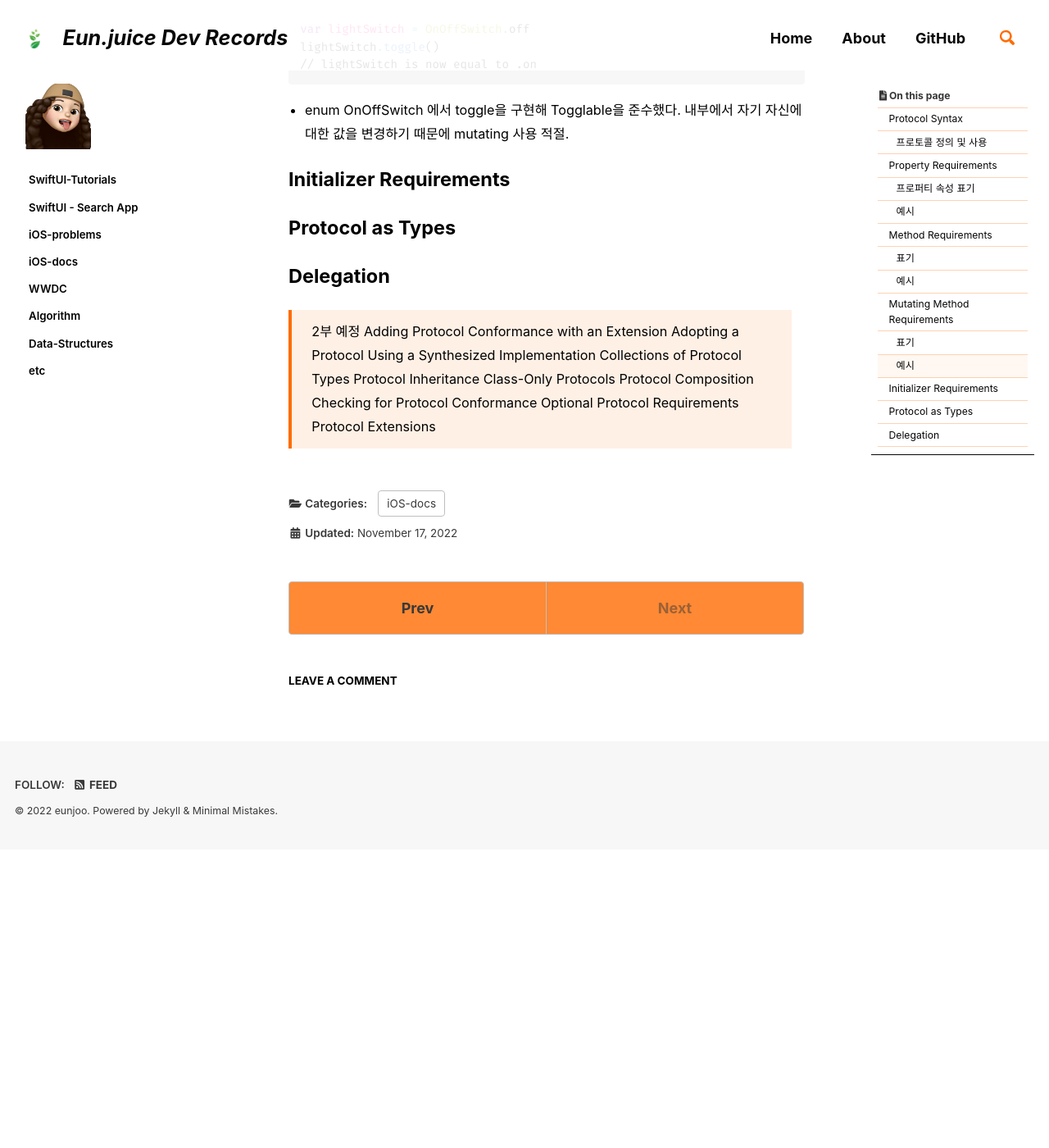
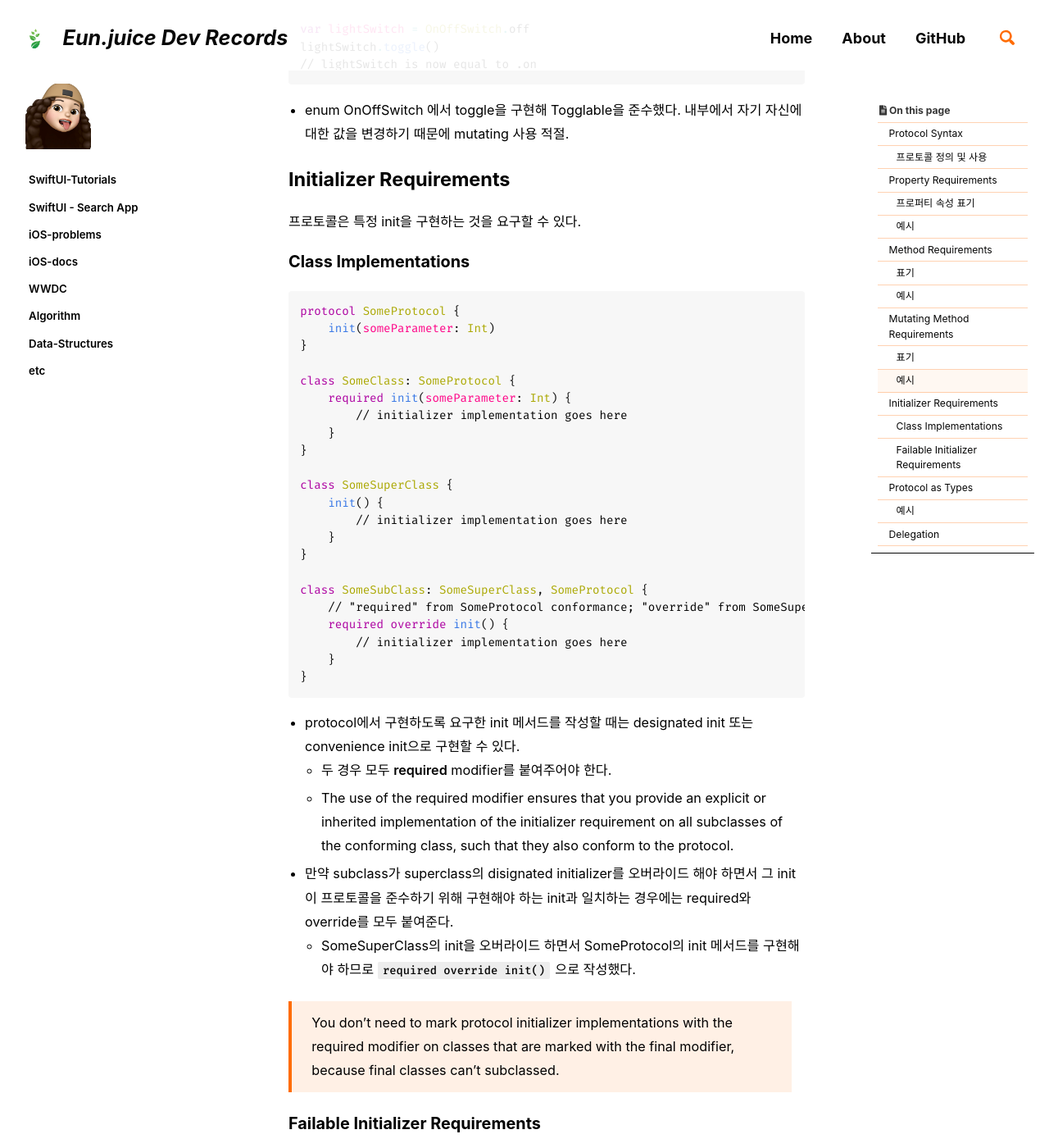
Before and after one commit to eunjooChoi/eunjoochoi.github.io, a Jekyll site: the page built from _posts/iOS-Docs/2022-11-17-Protocols-01.md, in a window 1280 px wide and 1400 px high, scrolled down 4044 px. Shown: the whole window at 82% size. Built offline with Jekyll 4.4.1, drawn with Linux system fonts in a browser that asks for light colours; cached includes are drawn as plain includes; some web fonts are replaced; comment, search, counter and statistics services are not loaded; before the commit the page ends 5080 px from its top, so only the background shows below that; some of the changed text lies outside the part shown.

Commit message:
title: "Protocols 01" (완성)

````diff
--- a/_posts/iOS-Docs/2022-11-17-Protocols-01.md
+++ b/_posts/iOS-Docs/2022-11-17-Protocols-01.md
@@ -180,16 +180,90 @@ lightSwitch.toggle()
 - enum OnOffSwitch 에서 toggle을 구현해 Togglable을 준수했다. 내부에서 자기 자신에 대한 값을 변경하기 때문에 mutating 사용 적절.
 
 ## Initializer Requirements
+프로토콜은 특정 init을 구현하는 것을 요구할 수 있다.
+
+### Class Implementations
+
+```swift
+protocol SomeProtocol {
+    init(someParameter: Int)
+}
+
+class SomeClass: SomeProtocol {
+    required init(someParameter: Int) {
+        // initializer implementation goes here
+    }
+}
+
+class SomeSuperClass {
+    init() {
+        // initializer implementation goes here
+    }
+}
+
+class SomeSubClass: SomeSuperClass, SomeProtocol {
+    // "required" from SomeProtocol conformance; "override" from SomeSuperClass
+    required override init() {
+        // initializer implementation goes here
+    }
+}
+```
+
+- protocol에서 구현하도록 요구한 init 메서드를 작성할 때는 designated init 또는 convenience init으로 구현할 수 있다.
+   - 두 경우 모두 **required** modifier를 붙여주어야 한다.
+   - The use of the required modifier ensures that you provide an explicit or inherited implementation of the initializer requirement on all subclasses of the conforming class, such that they also conform to the protocol.
+- 만약 subclass가 superclass의 disignated initializer를 오버라이드 해야 하면서 그 init이 프로토콜을 준수하기 위해 구현해야 하는 init과 일치하는 경우에는 required와 override를 모두 붙여준다.
+   - SomeSuperClass의 init을 오버라이드 하면서 SomeProtocol의 init 메서드를 구현해야 하므로 `required override init()` 으로 작성했다.
+
+> You don’t need to mark protocol initializer implementations with the required modifier on classes that are marked with the final modifier, because final classes can’t subclassed.
+
+
+### Failable Initializer Requirements
+- Failable init도 프로토콜에 정의될 수 있다.
+   - nonfailable init requirement는 nonfailable init 또는 implicitly unwrapped failable init으로 구현될 수 있다.
+
 ## Protocol as Types
+
+- 프로토콜을 Type으로 사용하는 것을 `existential type` 이라고 하는데, 이는 "there exists a type T such that T conforms to the protocol"이라는 문구에서 유래한다.
+- 프로토콜을 사용할 수 있는 다른 타입들
+   - function, method, init의 parameter type 또는 return 타입
+   - constant, variable, property의 타입
+   - array dictionary, other container의 타입
+
+> 프로토콜이 type이기 때문에 프로토콜의 이름의 첫 글자를 대문자로 한다. Int나 String 처럼!
+
+### 예시
+
+```swift
+class Dice {
+    let sides: Int
+    let generator: RandomNumberGenerator
+    init(sides: Int, generator: RandomNumberGenerator) {
+        self.sides = sides
+        self.generator = generator
+    }
+    func roll() -> Int {
+        return Int(generator.random() * Double(sides)) + 1
+    }
+}
+
+var d6 = Dice(sides: 6, generator: LinearCongruentialGenerator())
+for _ in 1...5 {
+    print("Random dice roll is \(d6.roll())")
+}
+// Random dice roll is 3
+// Random dice roll is 5
+// Random dice roll is 4
+// Random dice roll is 5
+// Random dice roll is 4
+```
+- 위에서 봤던 RandomNumberGenerator 프로토콜을 generator의 타입으로 선언했다.
+   - 추후 protocol 타입에서 protocol을 채택한 클래스 타입으로 다운캐스팅 할 수 있다.
+- 또 init의 generator parameter도 RandomNumberGenerator로 선언했다.
+   - generator가 RandomNumberGenerator를 준수하는 무언가임을 알기 때문에 우리는 init 메서드 내에서 random()을 호출할 수 있다.
+
+
 ## Delegation
-
-> 2부 예정
-> Adding Protocol Conformance with an Extension
-> Adopting a Protocol Using a Synthesized Implementation
-> Collections of Protocol Types
-> Protocol Inheritance
-> Class-Only Protocols
-> Protocol Composition
-> Checking for Protocol Conformance
-> Optional Protocol Requirements
-> Protocol Extensions
+- iOS 개발할 때 많이 쓰던 delegate pattern 걔 맞다..!!
+   - 내가 할 일 중 일부를 다른 유형의 인스턴스가 처리할 수 있도록 해주는 걔!!
+   - 다른 유형의 인스턴스에서 내가 할 일을 적어둔 목록(protocol)을 채택해 필요한 메서드를 구현하므로 내 코드를 알 필요 없다.
````
Also changed, not shown: other parts of _posts/iOS-Docs/2022-11-17-Protocols-01.md (+1 -1 lines).
